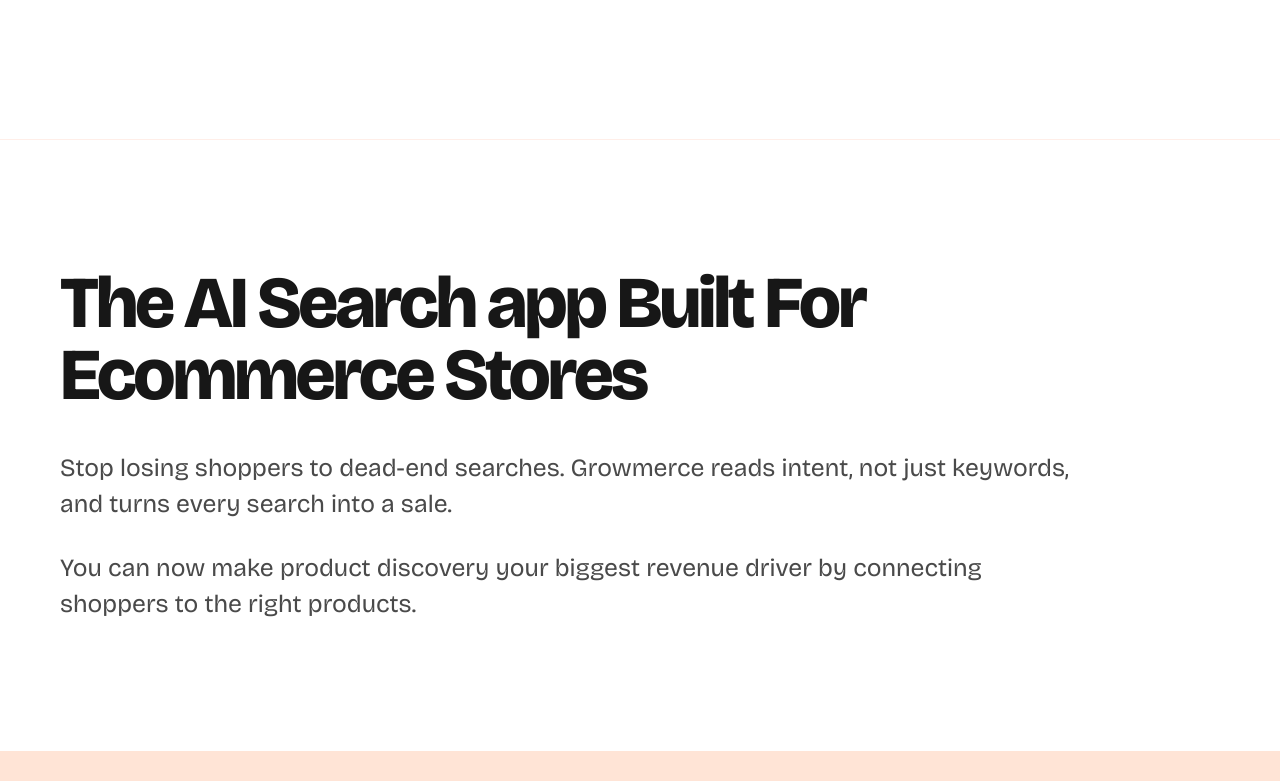
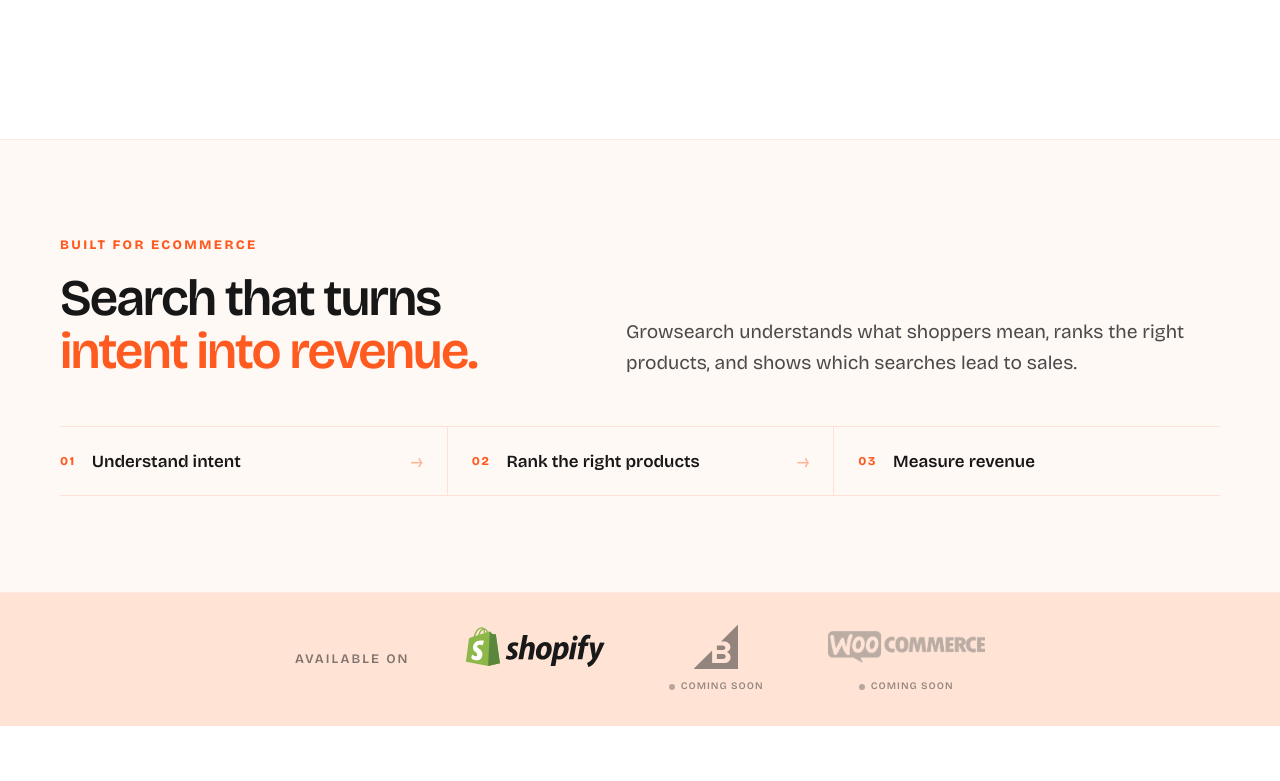
Before and after one commit to ishaangupta2311/growmerce-landing, a Next.js app: page / in a window 1280 px wide. Shown: the part 700-1481 px from the top of the page. Built offline with nearby package versions, Linux system fonts and the light colour scheme.

Commit message:
Restructure homepage intro section

```diff
--- a/src/components/site/HomeIntro.tsx
+++ b/src/components/site/HomeIntro.tsx
@@ -1,18 +1,56 @@
 import Reveal from "./Reveal";
+
+const STEPS = [
+  { number: "01", label: "Understand intent" },
+  { number: "02", label: "Rank the right products" },
+  { number: "03", label: "Measure revenue" },
+];
 
 export default function HomeIntro() {
   return (
-    <section className="border-t border-brand/10 bg-white px-6 py-20 sm:py-28 lg:px-10 lg:py-32">
+    <section className="border-y border-brand/10 bg-cream/55 px-6 py-16 sm:py-20 lg:px-10 lg:py-24">
       <Reveal className="mx-auto max-w-[1160px]">
-        <div className="max-w-[1030px]">
-          <h2 className="max-w-[1000px] font-poppins text-[clamp(2.4rem,5.7vw,5.8rem)] leading-[0.98] font-extrabold tracking-[-0.045em] text-charcoal">
-            The AI Search app Built For Ecommerce Stores
-          </h2>
-          <div className="mt-10 max-w-[1020px] space-y-7 font-poppins text-[clamp(1.15rem,2vw,1.55rem)] leading-[1.45] text-body-mute">
-            <p>Stop losing shoppers to dead-end searches. Growmerce reads intent, not just keywords, and turns every search into a sale.</p>
-            <p>You can now make product discovery your biggest revenue driver by connecting shoppers to the right products.</p>
+        <div className="grid gap-8 lg:grid-cols-[minmax(0,0.9fr)_minmax(0,1.1fr)] lg:items-end lg:gap-20">
+          <div>
+            <p className="font-poppins text-[13px] font-extrabold tracking-[0.18em] text-brand uppercase">
+              Built for ecommerce
+            </p>
+            <h2 className="mt-4 max-w-[20ch] font-poppins text-[clamp(2.25rem,4vw,3.5rem)] leading-[1.04] font-semibold tracking-[-0.035em] text-charcoal text-balance">
+              Search that turns{" "}
+              <span className="text-brand">intent into revenue.</span>
+            </h2>
           </div>
+
+          <p className="max-w-[48ch] font-poppins text-[clamp(1.05rem,1.5vw,1.25rem)] leading-[1.6] text-body-mute">
+            Growsearch understands what shoppers mean, ranks the right products,
+            and shows which searches lead to sales.
+          </p>
         </div>
+
+        <ol className="mt-12 grid border-y border-brand/15 sm:grid-cols-3">
+          {STEPS.map((step, index) => (
+            <li
+              key={step.number}
+              className={`flex items-center gap-4 py-5 sm:px-6 ${
+                index > 0
+                  ? "border-t border-brand/15 sm:border-t-0 sm:border-l"
+                  : "sm:pl-0"
+              } ${index === STEPS.length - 1 ? "sm:pr-0" : ""}`}
+            >
+              <span className="font-poppins text-xs font-extrabold tracking-[0.14em] text-brand">
+                {step.number}
+              </span>
+              <span className="font-poppins text-[17px] font-semibold text-charcoal">
+                {step.label}
+              </span>
+              {index < STEPS.length - 1 && (
+                <span className="ml-auto hidden text-xl text-brand/45 sm:block" aria-hidden>
+                  →
+                </span>
+              )}
+            </li>
+          ))}
+        </ol>
       </Reveal>
     </section>
   );
```
